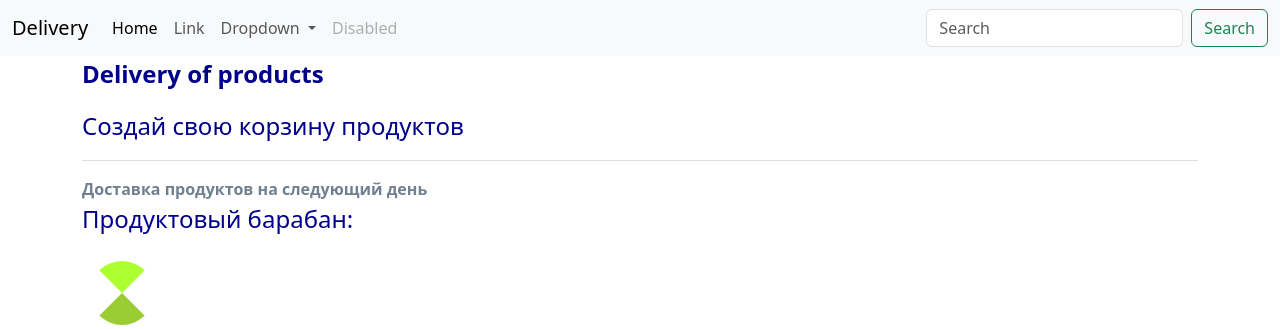
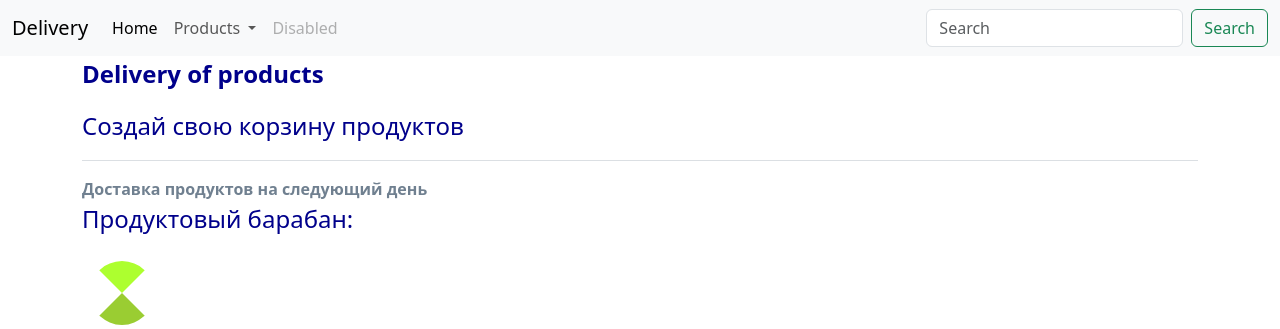
Before and after one commit to Andrewwxo/Otus, a Flask app: page / in a window 1280 px wide. Shown: the top 329 px of the page. Run offline with Flask 2, Linux system fonts and the light colour scheme; some libraries are stand-ins or nearby versions.

Commit message:
Add references

```diff
--- a/First_app/templates/base.html
+++ b/First_app/templates/base.html
@@ -20,7 +20,7 @@
   </head>
 
   <body>
-      <nav class="navbar navbar-expand-lg navbar-light bg-light">
+      <nav class="navbar navbar-expand-md navbar-light bg-light">
       <div class="container-fluid">
         <a class="navbar-brand" href="#">Delivery</a>
         <button class="navbar-toggler"
@@ -36,20 +36,17 @@
         <div class="collapse navbar-collapse" id="navbarSupportedContent">
           <ul class="navbar-nav me-auto mb-2 mb-lg-0">
             <li class="nav-item">
-              <a class="nav-link active" aria-current="page" href="#">Home</a>
-            </li>
-            <li class="nav-item">
-              <a class="nav-link" href="#">Link</a>
+              <a class="nav-link active" aria-current="page" href="{{ url_for('hello_index') }}">Home</a>
             </li>
             <li class="nav-item dropdown">
               <a class="nav-link dropdown-toggle" href="#" id="navbarDropdown" role="button" data-bs-toggle="dropdown" aria-expanded="false">
-                Dropdown
+                Products
               </a>
               <ul class="dropdown-menu" aria-labelledby="navbarDropdown">
-                <li><a class="dropdown-item" href="#">Action</a></li>
-                <li><a class="dropdown-item" href="#">Another action</a></li>
+                <li><a class="dropdown-item" href="{{ url_for('product_app.list') }}">List</a></li>
+                <li><a class="dropdown-item" href="{{ url_for('product_app.add') }}">Add new </a></li>
                 <li><hr class="dropdown-divider"></li>
-                <li><a class="dropdown-item" href="#">Something else here</a></li>
+                <li><a class="dropdown-item" href="#"> Help </a></li>
               </ul>
             </li>
             <li class="nav-item">
```
